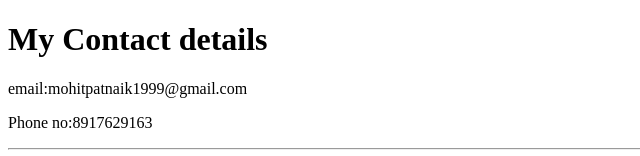
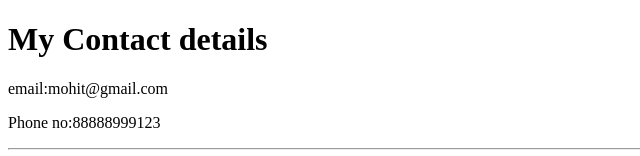
Before and after one commit to mohitpatnaik1999/HTML-Website, a plain HTML site: page contact-me.html in a window 1280 px wide. Shown: the top 156 px of the page, without its empty margins (0-640 px from the left). Drawn offline with Linux system fonts and the light colour scheme.

Commit message:
Update contact-me.html

```diff
--- a/contact-me.html
+++ b/contact-me.html
@@ -8,8 +8,8 @@
 </head>
 <body>
     <h1>My Contact details</h1>
-    <p>email:mohitpatnaik1999@gmail.com</p>
-    <p>Phone no:8917629163</p>
+    <p>email:mohit@gmail.com</p>
+    <p>Phone no:88888999123</p>
     <hr>
     <form action="mailto:mohitpatnaik1999@gmail.com" method="post" enctype="text/plain">
         <label>Your Name:</label>
```
